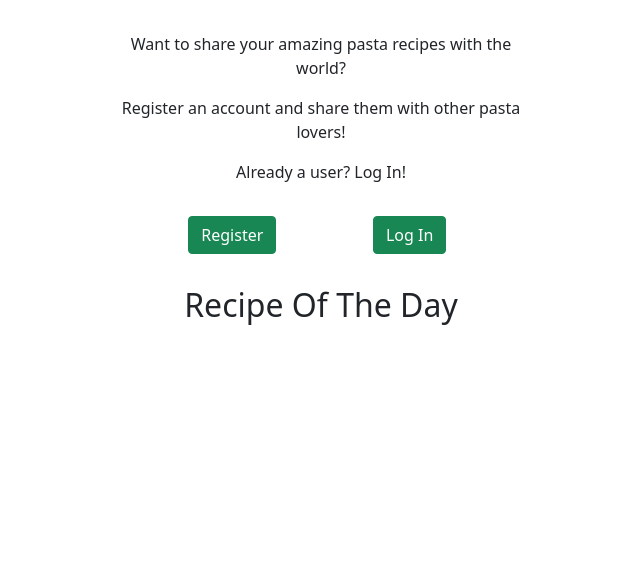
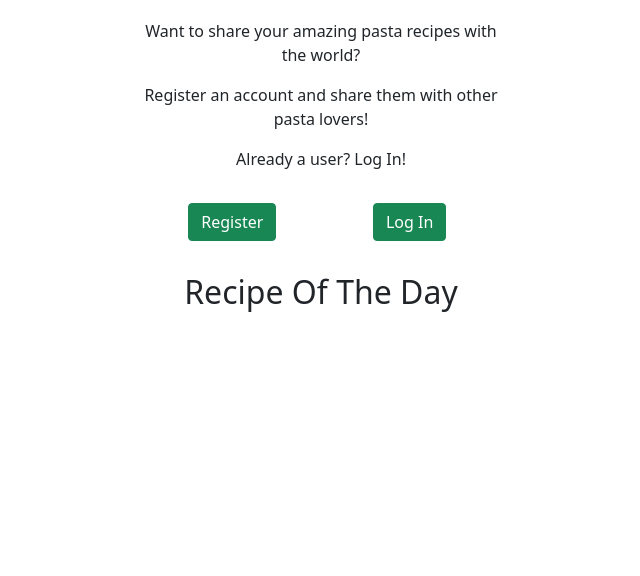
Before and after one commit to mangez84/adorepasta, a Flask app: page / in a window 1280 px wide. Shown: the part 128-704 px from the top of the page, without its empty margins (319-959 px from the left). Run offline with Flask 2, Linux system fonts and the light colour scheme; some libraries are stand-ins or nearby versions.

Commit message:
Wrap the paragraphs in a Bootstrap grid

```diff
--- a/templates/home.html
+++ b/templates/home.html
@@ -3,7 +3,9 @@
 <h1 class="text-center">Adore Pasta</h1>
 {% endblock %}
 {% block content %}
-<div class="my-3">
+<div class="container-fluid">
+    <div class="row">
+        <div class="col-12">
             <p class="text-center">
                 Want to share your amazing pasta recipes with the world?
             </p>
@@ -13,6 +15,8 @@
             <p class="text-center">
                 Already a user? Log In!
             </p>
+        </div>
+    </div>
 </div>
 <div class="container-fluid">
     <div class="row g-0">
```
Lines whose indentation alone changed are shown as unchanged.
